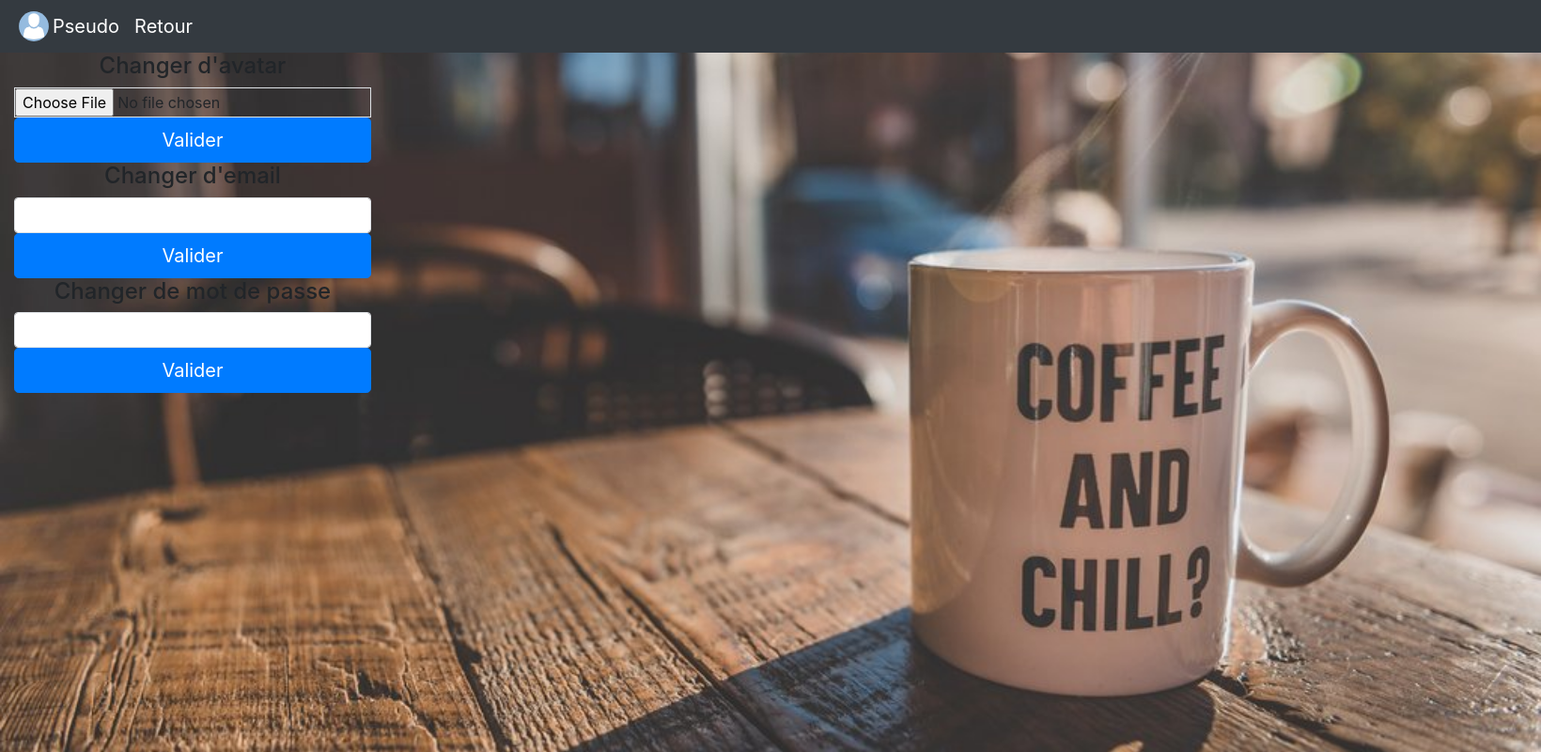
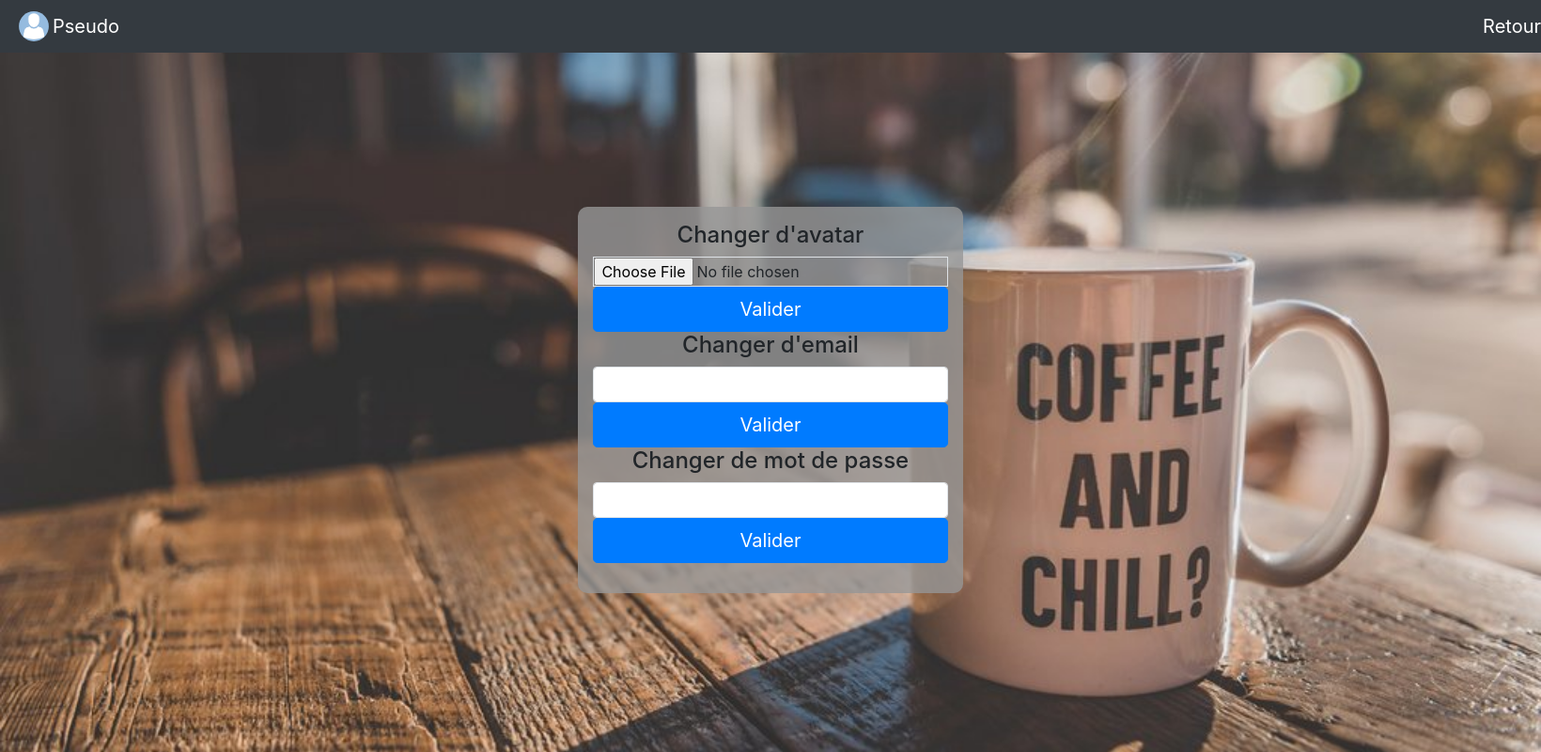
Before and after one commit to Pareom/ProjetWebDev, a PHP site: page /ProjetWebDev/gestion.php in a window 1640 px wide. Shown: the whole page at 94% size. Run offline with PHP 8.4, Linux system fonts and the light colour scheme; the visitor is signed in with stand-in values (Sample User, id 1).

Commit message:
gestion + je sais plus

```diff
--- a/compte.php
+++ b/compte.php
@@ -27,7 +27,7 @@
                       Autres
                     </a>
                     <div class="dropdown-menu">
-                      <a class="dropdown-item" href="index.php">Déconnexion</a>
+                        <a class="dropdown-item" href="index.php" onclick="deconnexion()">Déconnexion</a>
                       <a class="dropdown-item" href="gestion.php">Gestion du compte</a>
                     </div>
                     </li>
--- a/js/compte.js
+++ b/js/compte.js
@@ -167,3 +167,8 @@ function launchGame()
         alert("Veuillez choisir un jeu");
     }
 }
+function deconnexion()
+{
+    $_SESSION['id']="";
+    setcookie('id', '', time() + 1, null, null, false, true);
+}
--- a/js/index.js
+++ b/js/index.js
@@ -32,7 +32,6 @@ function typeFormMail(mail)
 
 function verifChamps()
 {
-    alert("fct");
     var id = document.forms["form"]["inputIdentifiant"];
     var mail = document.forms["form"]["inputEmail"];
     var mdp = document.forms["form"]["inputPassword"];
--- a/style.css
+++ b/style.css
@@ -103,3 +103,17 @@ Pour changer les petites spécificiés
       width: 100%;
       height: 100%;
   }
+
+/*----------------------------Gestion-----------------------------------*/
+#zone_modif{
+    background-color: rgba(150,150,150,0.8);
+    border-radius: 10px;
+    padding: 1%;
+    width: 50%;
+    margin-left: auto;
+    margin-right: auto;
+    margin-top: 10%;
+}
+#retour{
+    margin-left: 700%;
+}
```
